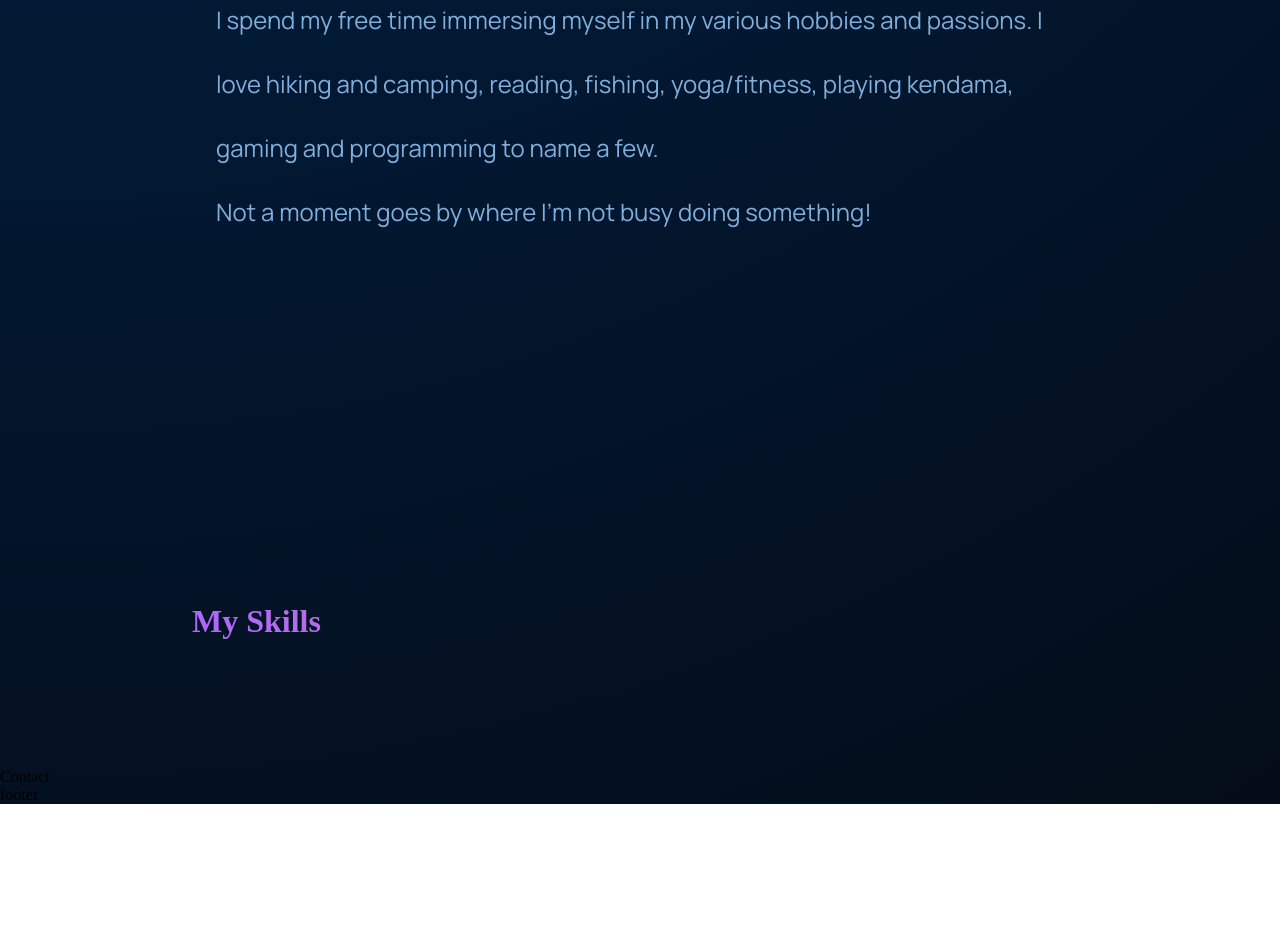
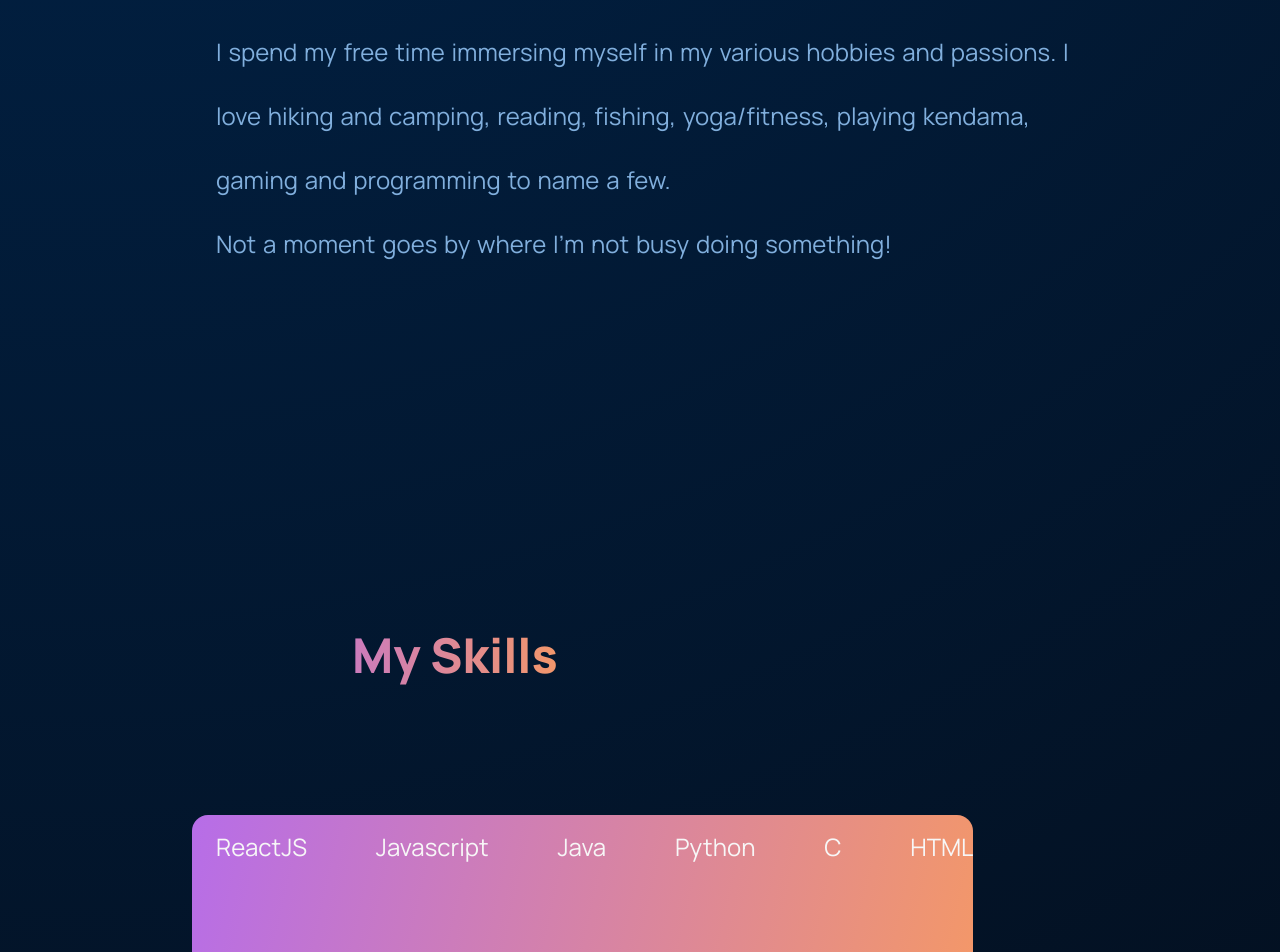
Before and after one commit to kerson97/portfolio_v2, a React (Create React App) app: page / in a window 1280 px wide. Shown: the part 1848-2800 px from the top of the page. Before the commit the page ends 2652 px from the top, so only its background shows below. Built offline with nearby package versions, Linux system fonts and the light colour scheme.

Commit message:
Scroll and header hover effects
Scroll on link click + hover on links

+early progress on skills section

```diff
--- a/src/components/navbar/navbar.css
+++ b/src/components/navbar/navbar.css
@@ -3,9 +3,9 @@
   display: flex;
 
   justify-content: space-between;
-  align-items: center;
+  align-items: lef;
 
-  padding: 1rem 6rem;
+  padding: 2rem 6rem;
 }
 
 .website_navbar-links {
@@ -34,6 +34,12 @@
 
   margin: 0 1rem;
   cursor: pointer;
+}
+
+.website_navbar-links a:hover {
+  background-color: #052955;
+  border-radius: 1rem;
+  padding: 0.5rem;
 }
 
 .website_navbar-menu {
--- a/src/containers/about/about.css
+++ b/src/containers/about/about.css
@@ -5,13 +5,14 @@
   align-items: flex-start;
   flex-direction: column;
 
-  padding-bottom: 18%;
+  padding-bottom: 17%;
 }
 
 .about-content h1 {
   font-family: var(--font-family);
   font-weight: 800;
   font-size: 3rem;
+  padding-left: 10rem;
 }
 
 .about-content p {
@@ -21,6 +22,7 @@
   margin-top: 4rem;
   padding-left: 1.5rem;
   line-height: 4rem;
+  word-spacing: 2px;
 }
 
 @media screen and (max-width: 1050px) {
--- a/src/containers/header/header.css
+++ b/src/containers/header/header.css
@@ -29,6 +29,7 @@
   margin-top: 1.5rem;
   padding-left: 5rem;
   text-align: center;
+  word-spacing: 2px;
 }
 
 .website_header-img {
--- a/src/containers/skills/Skills.jsx
+++ b/src/containers/skills/Skills.jsx
@@ -5,6 +5,8 @@ const Skills = () => {
   return (
     <div className='skills-content section_padding section_margin' id='skills'>
       <h1 className='gradient__text'>My Skills</h1>
+
+      <p>ReactJS Javascript Java Python C HTML</p>
     </div>
   )
 }
--- a/src/containers/skills/skills.css
+++ b/src/containers/skills/skills.css
@@ -1,6 +1,39 @@
-.about-content h1 {
+.skills-content {
+  flex: 1;
+  display: flex;
+  justify-content: center;
+  align-items: flex-start;
+  flex-direction: column;
+  padding-bottom: 30%;
+}
+
+.skills-content h1 {
   font-family: var(--font-family);
   font-weight: 800;
   font-size: 3rem;
   padding-left: 10rem;
 }
+
+.skills-content p {
+  font-family: var(--font-family);
+  color: #f7f7f7;
+  font-size: 1.5rem;
+  margin-top: 8rem;
+  padding-left: 1.5rem;
+  line-height: 4rem;
+  word-spacing: 4rem;
+
+  background: var(--gradient-bar);
+  border-radius: 1rem;
+  padding-bottom: 10rem;
+}
+
+@media screen and (max-width: 1050px) {
+  .skills-content {
+    flex-direction: column;
+  }
+  .skills-content h1,
+  p {
+    margin: auto;
+  }
+}
```
